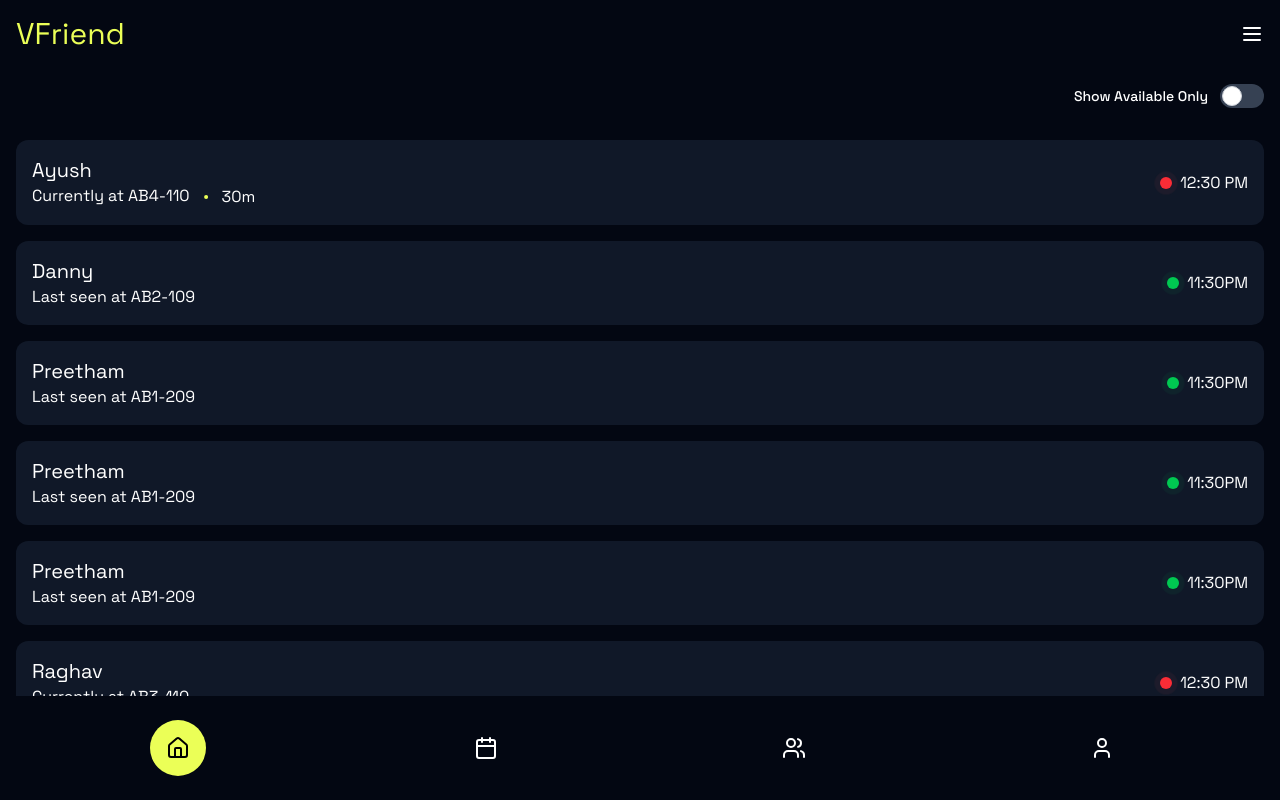
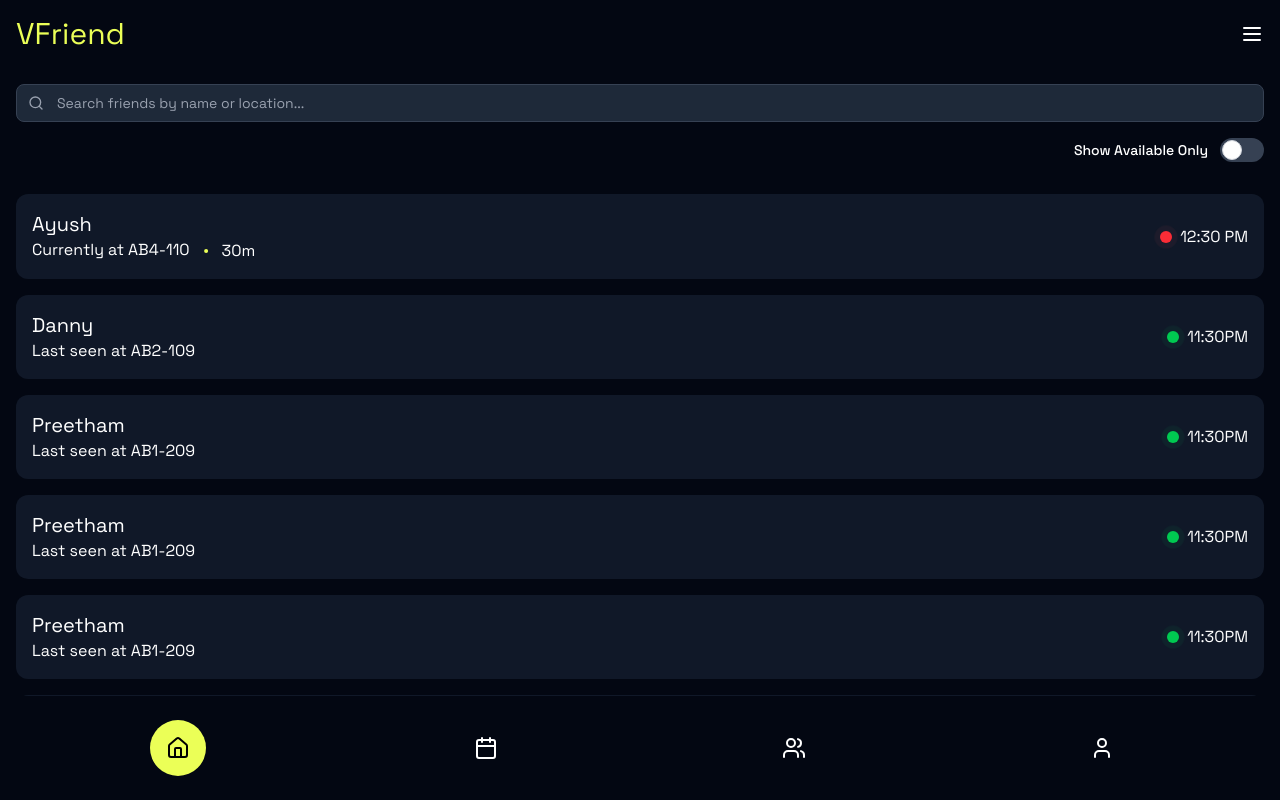
Before and after one commit to ppmpreetham/vfriend, a React (Vite) app: page / in a window 1280 px wide. Built offline with nearby package versions, Linux system fonts and the light colour scheme.

Commit message:
add: search

```diff
--- a/src/components/home/Home.tsx
+++ b/src/components/home/Home.tsx
@@ -1,8 +1,10 @@
 import FriendCard from "./friendCard";
 import { useState } from "react";
+import { Search } from "lucide-react";
 
 const Home = () => {
   const [showOnlyAvailable, setShowOnlyAvailable] = useState(false);
+  const [searchTerm, setSearchTerm] = useState("");
 
   // sample data
   const friends = [
@@ -84,15 +86,41 @@ const Home = () => {
     },
   ];
 
-  const filteredFriends = showOnlyAvailable
-    ? friends
-        .filter((friend) => friend.available)
-        .sort((a, b) => a.name.localeCompare(b.name))
-    : friends.sort((a, b) => a.name.localeCompare(b.name));
+  const filteredFriends = friends
+    .filter((friend) => {
+      if (showOnlyAvailable && !friend.available) {
+        return false;
+      }
+
+      if (searchTerm.trim() !== "") {
+        const searchLower = searchTerm.toLowerCase();
+        return (
+          friend.name.toLowerCase().includes(searchLower) ||
+          friend.location.toLowerCase().includes(searchLower)
+        );
+      }
+
+      return true;
+    })
+    .sort((a, b) => a.name.localeCompare(b.name));
 
   return (
     <div className="h-full w-full overflow-y-auto scrollbar-hide">
-      <div className="flex justify-end p-4">
+      <div className="p-4 flex flex-col gap-4">
+        <div className="relative">
+          <div className="absolute inset-y-0 start-0 flex items-center ps-3 pointer-events-none">
+            <Search className="w-4 h-4 text-gray-400" />
+          </div>
+          <input
+            type="search"
+            className="block w-full p-2 ps-10 text-sm rounded-lg bg-gray-800 border border-gray-700 placeholder-gray-400 text-white focus:ring-blue-500 focus:border-blue-500"
+            placeholder="Search friends by name or location..."
+            value={searchTerm}
+            onChange={(e) => setSearchTerm(e.target.value)}
+          />
+        </div>
+
+        <div className="flex justify-end">
           <label className="inline-flex items-center cursor-pointer">
             <span className="mr-3 text-sm font-medium text-white">
               Show Available Only
@@ -108,8 +136,10 @@ const Home = () => {
             </div>
           </label>
         </div>
+      </div>
 
-      {filteredFriends.map((friend, index) => (
+      {filteredFriends.length > 0 ? (
+        filteredFriends.map((friend, index) => (
           <FriendCard
             key={index}
             available={friend.available}
@@ -118,7 +148,12 @@ const Home = () => {
             distance={friend.distance}
             time={friend.time}
           />
-      ))}
+        ))
+      ) : (
+        <div className="text-center text-gray-400 my-8">
+          No friends match your search criteria
+        </div>
+      )}
     </div>
   );
 };
```
Lines whose indentation alone changed are shown as unchanged.
